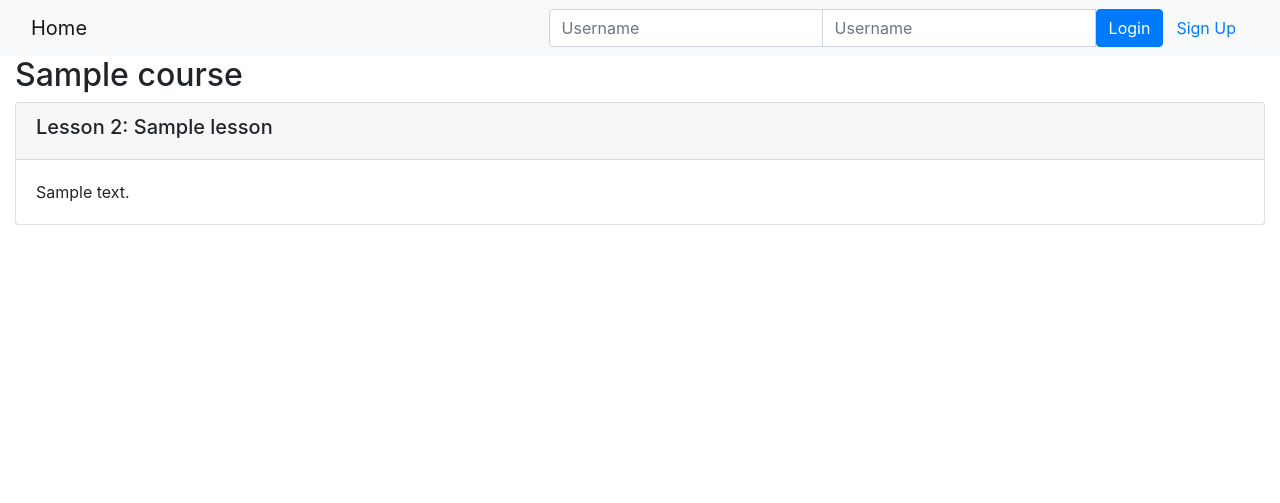
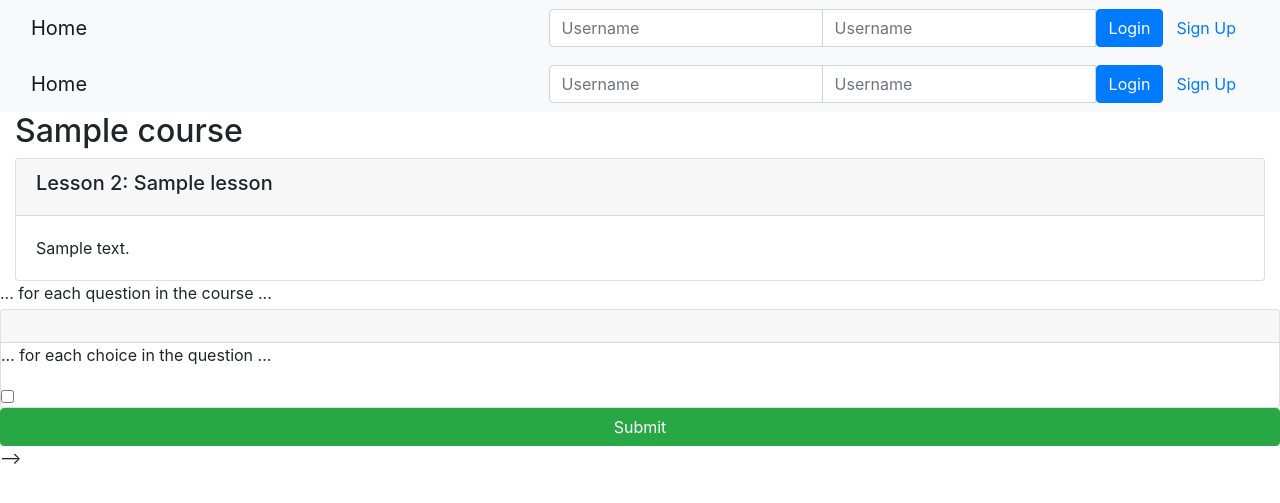
Before and after one commit to NikolaosChA/Developing-Applications-with-SQL-Databases-and-Django-IBM, a Django app: page /onlinecourse/1/ in a window 1280 px wide. Shown: the top 503 px of the page. Run offline with Django 3.2, Linux system fonts and the light colour scheme; tables that the repository leaves empty hold one stand-in row (values such as "Sample post"); some libraries are stand-ins or nearby versions.

Commit message:
bootstrap changes

```diff
--- a/final_template/onlinecourse/templates/onlinecourse/course_detail_bootstrap.html
+++ b/final_template/onlinecourse/templates/onlinecourse/course_detail_bootstrap.html
@@ -40,6 +40,33 @@
     </nav>
 
     <!-- Page content -->
+    <nav class="navbar navbar-light bg-light">
+        <div class="container-fluid">
+            <div class="navbar-header">
+                  <a class="navbar-brand" href="{% url 'onlinecourse:index' %}">Home</a>
+            </div>
+            <ul class="nav navbar-nav navbar-right">
+                {% if user.is_authenticated %}
+                <li>
+                    <a class="btn btn-link" href="#">{{ user.first_name }}({{ user.username }})</a>
+                    <a class="btn btn-link" href="{% url 'onlinecourse:logout' %}">Logout</a>
+                </li>
+                {% else %}
+                <li>
+                    <form class="form-inline" action="{% url 'onlinecourse:login' %}" method="post">
+                        {% csrf_token %}
+                        <div class="input-group">
+                            <input type="text" class="form-control" placeholder="Username" name="username" >
+                            <input type="password" class="form-control" placeholder="Username" name="psw" >
+                            <button class="btn btn-primary" type="submit">Login</button>
+                            <a class="btn btn-link" href="{% url 'onlinecourse:registration' %}">Sign Up</a>
+                        </div>
+                    </form>
+                </li>
+                {% endif %}
+            </ul>
+        </div>
+    </nav>
     <div class="container-fluid">
         <h2>{{ course.name }}</h2>
         <div class="card-columns-vertical">
@@ -50,32 +77,7 @@
                 </div>
             {% endfor %}
         </div>
-            <!-- Task: show questions and choices -->
-            <!-- <HINT> Use Bootstrap Collapse to hide exam first, more details could be found here
-            https://www.w3schools.com/bootstrap4/bootstrap_collapse.asp-->
-
-            <!--
-
-            A collapse example here:
-            <div id="exam" class="collapse">
-                Click to expand elements within the collapse div
     </div>
-
-            -->
-
-            <!-- <HINT> If user is authenticated, show course exam with a list of question -->
-
-            <!-- <HINT> Each example will have many questions -->
-
-            <!-- <HINT> Each question will have many choices -->
-
-
-            <!-- <HINT> Create a form to collect the selected choices for all questions -->
-            <!-- <HINT> For each question choice, you may create a checkbox input like
-            <input type="check" name="choice_{{choice.id}}" id="{{choice.id}}" ...>
-            -->
-
-            <!-- A choice submission form example
     <form id="questionform" action="point to a submit view" method="post">
         ... for each question in the course ...
         <div class="card mt-1">
```
Also changed, not shown: final_template/db.sqlite3 (added). Lines whose indentation alone changed are shown as unchanged.
